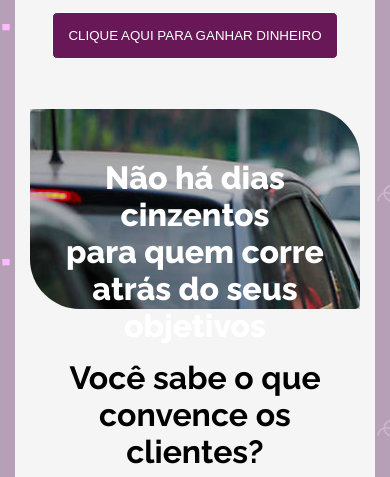
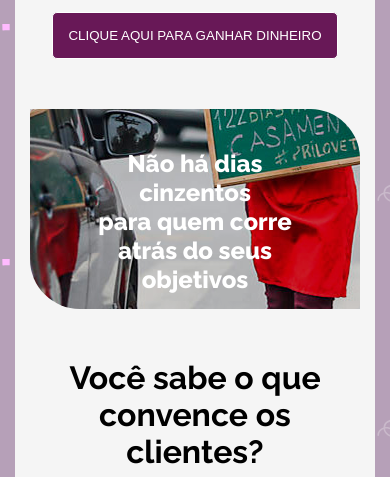
Before and after one commit to jrmarqueshd/Chocodokas, a plain HTML site: page index.html in a window 390 px wide. Shown: the part 1377-1854 px from the top of the page. Drawn offline with Linux system fonts and the light colour scheme.

Commit message:
adjusts to parallax

```diff
--- a/css/style.css
+++ b/css/style.css
@@ -419,3 +419,14 @@ footer p img{
         width: 90%;
     }
 }
+
+@media screen and (max-width: 454px){
+    .-parallax {
+        background-position: center;
+    }
+
+    .-parallax p {
+        padding: 40px;
+        font-size: 1.5em;
+    }
+}
```
